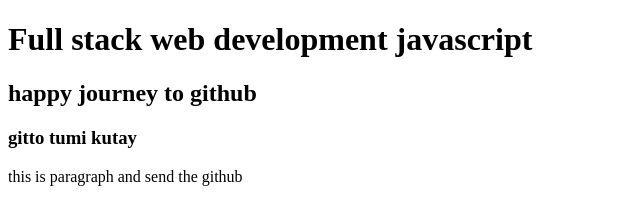
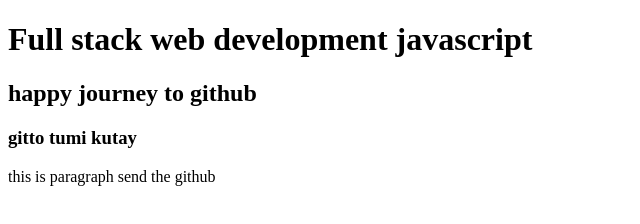
Before and after one commit to bipulnath1234/File-send-to-new-ripo, a plain HTML site: page index.html in a window 1280 px wide. Shown: the full height of the page, 0-640 px from the left. Drawn offline with Linux system fonts and the light colour scheme.

Commit message:
first commit

```diff
--- a/index.html
+++ b/index.html
@@ -7,9 +7,9 @@
     <title>Git hub</title>
 </head>
 <body>
-    <h1>Full stack web development javascript</h1>
-    <h2>happy journey to github</h2>
-    <h3>gitto tumi kutay </h3>
-    <p>this is paragraph and send the github</p>
+   <h1>Full stack web development javascript</h1>
+   <h2>happy journey to github</h2>
+   <h3>gitto tumi kutay</h3>
+   <p>this is paragraph send the github</p>
 </body>
 </html>
```
